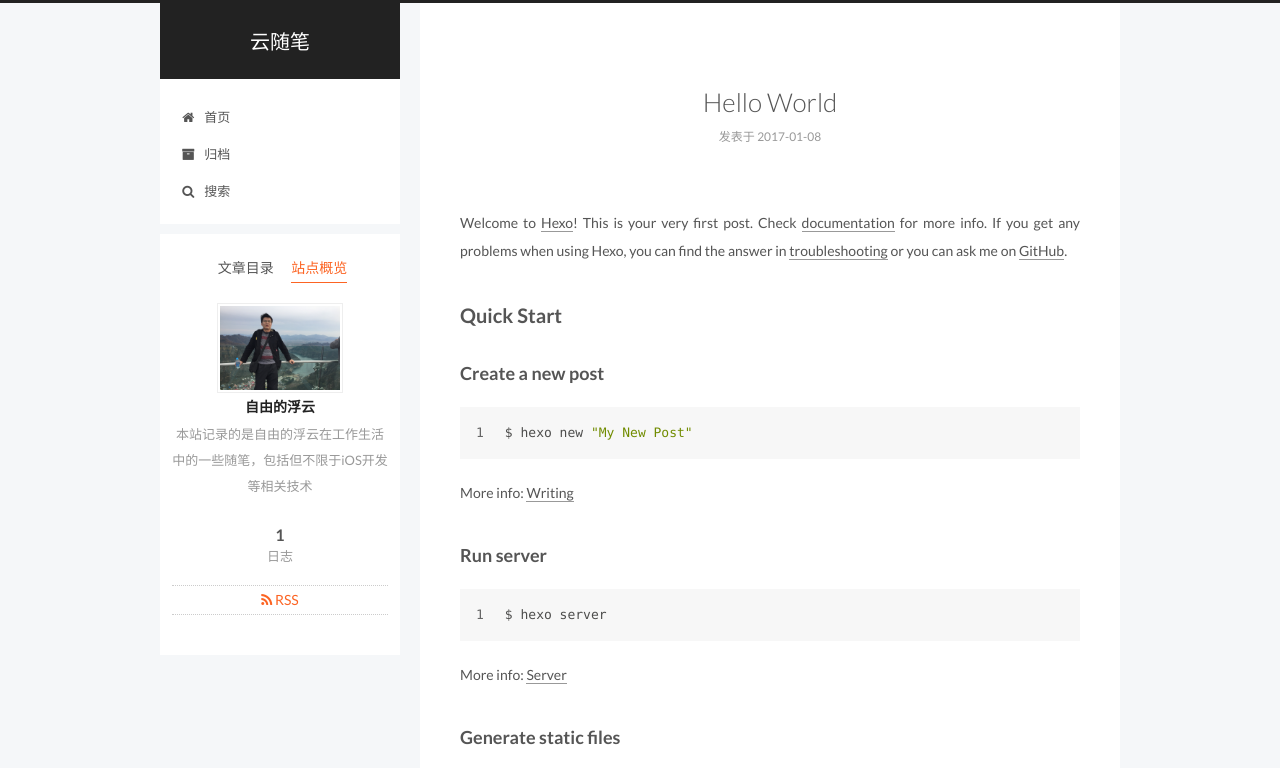
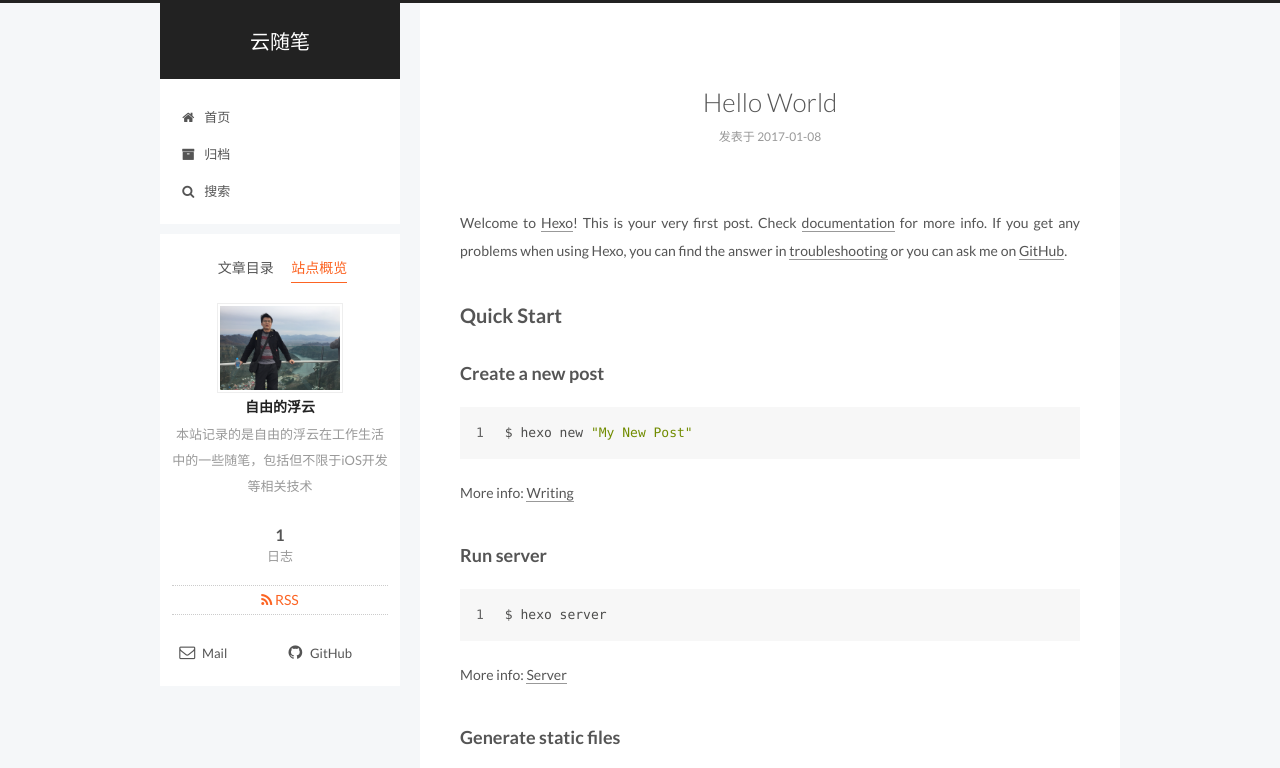
Before and after one commit to BeiJingiOS/BeiJingiOS.github.io, a plain HTML site: page 2017/01/08/hello-world/index.html in a window 1280 px wide. Both pictures are taken after a click on the item "站点概览". Shown: the top 768 px of the page. Drawn offline with nearby package versions, Linux system fonts and the light colour scheme; some packages are replaced by stand-ins of ours.

Commit message:
Site updated: 2017-01-10 14:12:03

```diff
--- a/2017/01/08/hello-world/index.html
+++ b/2017/01/08/hello-world/index.html
@@ -458,6 +458,26 @@ Quick">
 
         <div class="links-of-author motion-element">
 
+
+              <span class="links-of-author-item">
+                <a href="http://mail.qq.com/cgi-bin/qm_share?t=qm_mailme&email=MQADAwUABAgHBQZxQEAfUl5c" target="_blank" title="Mail">
+
+                    <i class="fa fa-fw fa-envelope-o"></i>
+
+                  Mail
+                </a>
+              </span>
+
+              <span class="links-of-author-item">
+                <a href="https://github.com/BJLaker" target="_blank" title="GitHub">
+
+                    <i class="fa fa-fw fa-github"></i>
+
+                  GitHub
+                </a>
+              </span>
+
+
         </div>
 
 
--- a/css/main.css
+++ b/css/main.css
@@ -1549,7 +1549,7 @@ pre .javascript .function {
   width: 4px;
   height: 4px;
   border-radius: 50%;
-  background: #cc9452;
+  background: #22fcff;
 }
 .links-of-blogroll {
   font-size: 13px;
```
Also changed, not shown: archives/2017/01/index.html (+20 -0 lines), archives/2017/index.html (+20 -0 lines), archives/index.html (+20 -0 lines), index.html (+20 -0 lines).
